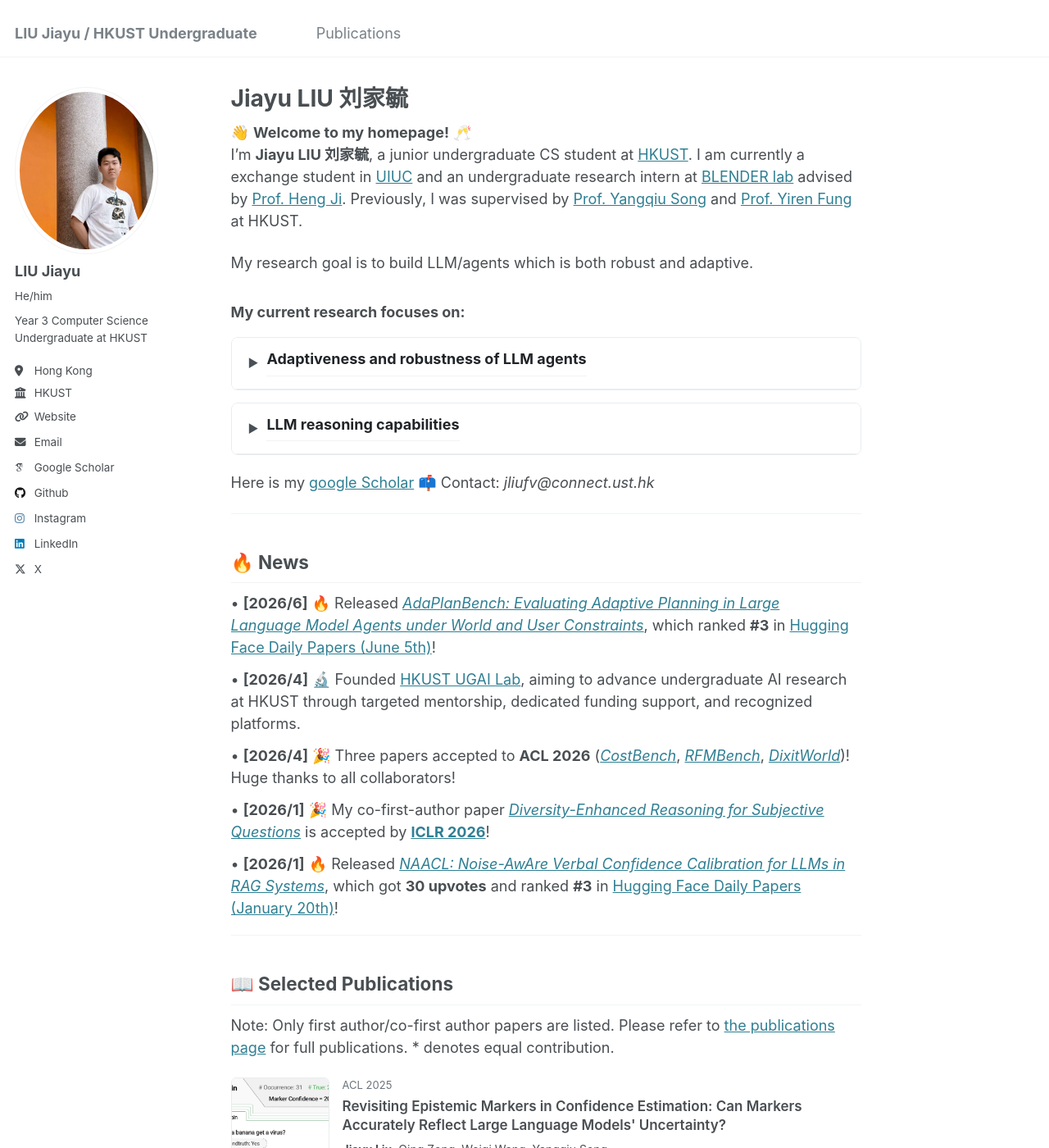
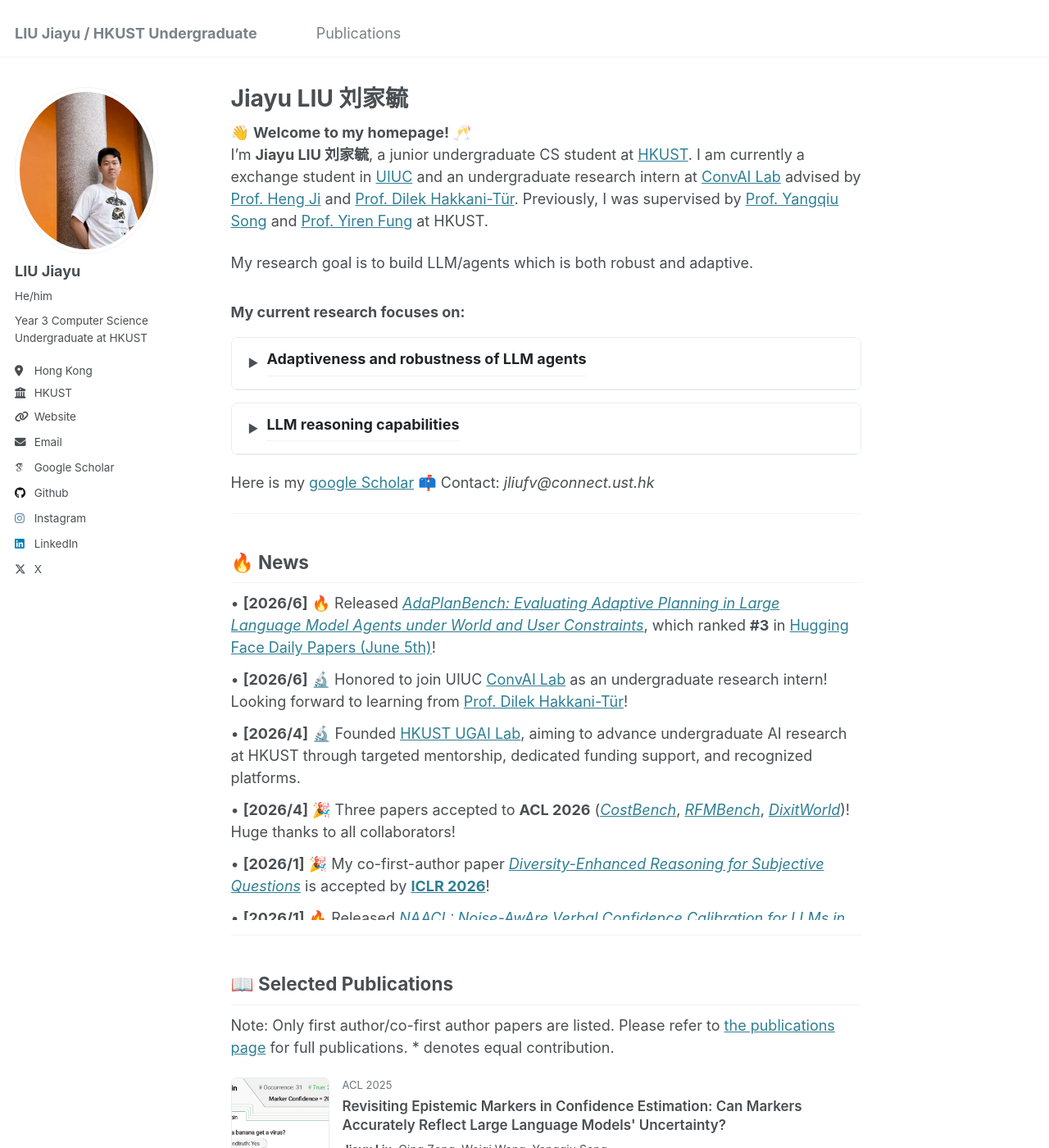
Before and after one commit to JiayuJeff/JiayuJeff.github.io, a Jekyll site: the page built from _pages/about.md, in a window 1280 px wide and 1400 px high. Shown: the whole window at 82% size. Built offline with Jekyll 4.4.1, drawn with Linux system fonts in a browser that asks for light colours; some web fonts are replaced.

Commit message:
Update advisor info and add ConvAI Lab news

```diff
--- a/_pages/about.md
+++ b/_pages/about.md
@@ -9,7 +9,7 @@ redirect_from:
 ---
 
 👋 **Welcome to my homepage!** 🥂
-I’m **Jiayu LIU 刘家毓**, a junior undergraduate CS student at [HKUST](https://hkust.edu.hk/). I am currently a exchange student in [UIUC](https://illinois.edu/) and an undergraduate research intern at [BLENDER lab](https://blender.cs.illinois.edu/index.html) advised by [Prof. Heng Ji](https://blender.cs.illinois.edu/hengji.html). Previously, I was supervised by [Prof. Yangqiu Song](https://www.cse.ust.hk/~yqsong/) and [Prof. Yiren Fung](https://mayrfung.github.io/) at HKUST.
+I’m **Jiayu LIU 刘家毓**, a junior undergraduate CS student at [HKUST](https://hkust.edu.hk/). I am currently a exchange student in [UIUC](https://illinois.edu/) and an undergraduate research intern at [ConvAI Lab](https://uiuc-conversational-ai-lab.github.io/) advised by [Prof. Heng Ji](https://blender.cs.illinois.edu/hengji.html) and [Prof. Dilek Hakkani-Tür](https://siebelschool.illinois.edu/about/people/all-faculty/dilek). Previously, I was supervised by [Prof. Yangqiu Song](https://www.cse.ust.hk/~yqsong/) and [Prof. Yiren Fung](https://mayrfung.github.io/) at HKUST.
 
 My research goal is to build LLM/agents which is both robust and adaptive.
 
@@ -171,6 +171,7 @@ Here is my [google Scholar](https://scholar.google.com/citations?user=PIQxhfMAAA
 
 <div class="news-container">
   <div class="news-item">• <strong>[2026/6]</strong> 🔥 Released <a href="https://huggingface.co/papers/2606.05622"><em>AdaPlanBench: Evaluating Adaptive Planning in Large Language Model Agents under World and User Constraints</em></a>, which ranked <strong>#3</strong> in <a href="https://huggingface.co/papers/date/2026-06-05">Hugging Face Daily Papers (June 5th)</a>!</div>
+  <div class="news-item">• <strong>[2026/6]</strong> 🔬 Honored to join UIUC <a href="https://uiuc-conversational-ai-lab.github.io/">ConvAI Lab</a> as an undergraduate research intern! Looking forward to learning from <a href="https://siebelschool.illinois.edu/about/people/all-faculty/dilek">Prof. Dilek Hakkani-Tür</a>!</div>
   <div class="news-item">• <strong>[2026/4]</strong> 🔬 Founded <a href="https://github.com/HKUST-UGAIL">HKUST UGAI Lab</a>, aiming to advance undergraduate AI research at HKUST through targeted mentorship, dedicated funding support, and recognized platforms.</div>
   <div class="news-item">• <strong>[2026/4]</strong> 🎉 Three papers accepted to <strong>ACL 2026</strong> (<a href="https://arxiv.org/pdf/2511.02734v1"><em>CostBench</em></a>, <a href="https://arxiv.org/pdf/2506.17114"><em>RFMBench</em></a>, <a href="https://arxiv.org/abs/2510.10117"><em>DixitWorld</em></a>)! Huge thanks to all collaborators!</div>
   <div class="news-item">• <strong>[2026/1]</strong> 🎉 My co-first-author paper <a href="https://openreview.net/forum?id=1Bf0tToGT1"><em>Diversity-Enhanced Reasoning for Subjective Questions</em></a> is accepted by <a href="https://iclr.cc/"><strong>ICLR 2026</strong></a>!</div>
```
